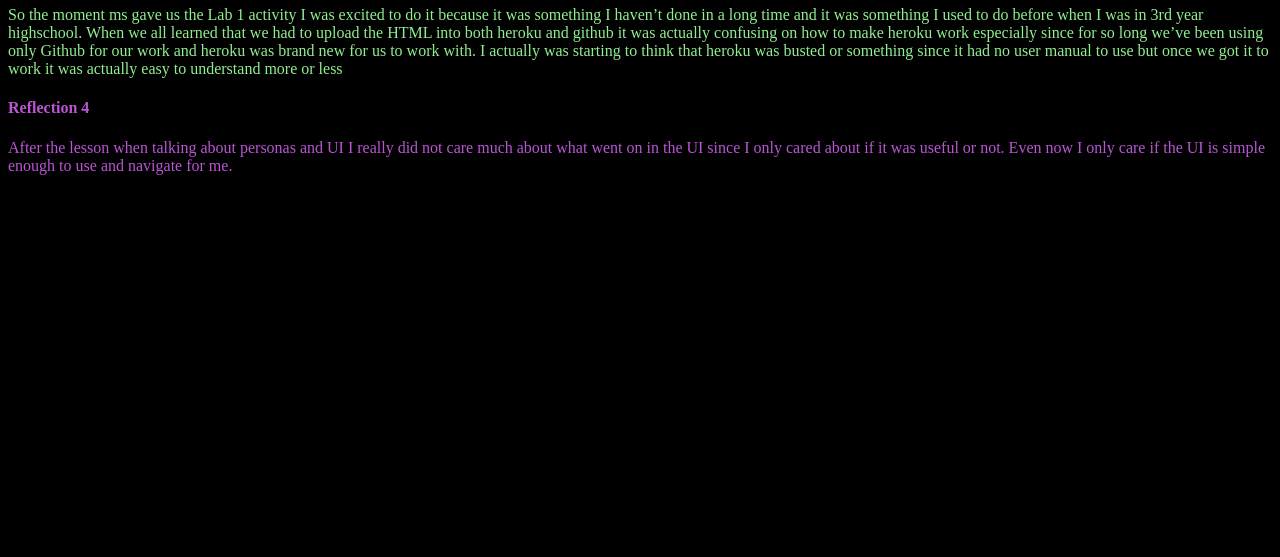
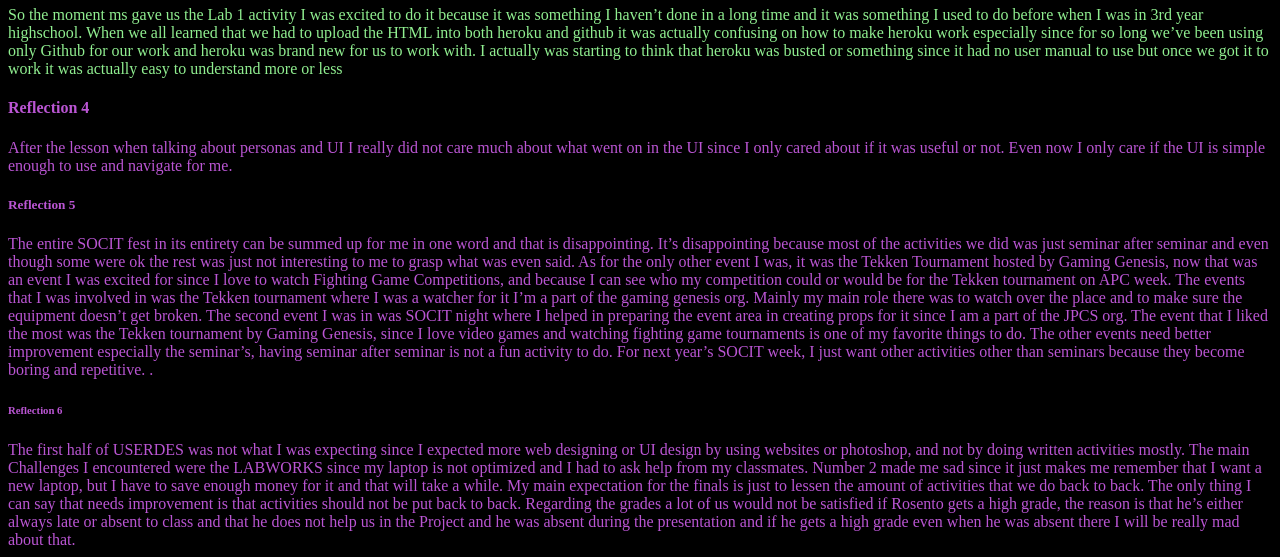
Before and after one commit to Xedris/Userdes1, a PHP site: page /Reflections.php in a window 1280 px wide. Shown: the part 334-891 px from the top of the page. Before the commit the page ends 509 px from the top, so only its background shows below. Run offline with PHP 8.4, Linux system fonts and the light colour scheme.

Commit message:
Update Reflections.php

```diff
--- a/Reflections.php
+++ b/Reflections.php
@@ -35,6 +35,32 @@
 since I only cared about if it was useful or not. Even now I only care if the UI is simple enough to use and navigate for me.</p4>
 
 
+<h5 style="color:MediumOrchid;"> Reflection 5</h5>
+<p5 style="color:MediumOrchid;">The entire SOCIT fest in its entirety can be summed up for me in one word and that is disappointing.
+  It’s disappointing because most of the activities we did was just seminar after seminar and even though some were ok the rest was
+  just not interesting to me to grasp what was even said. As for the only other event I was, it was the Tekken Tournament hosted by
+  Gaming Genesis, now that was an event I was excited for since I love to watch Fighting Game Competitions, and because I can see
+  who my competition could or would be for the Tekken tournament on APC week.
+  The events that I was involved in was the Tekken tournament where I was a watcher for it I’m a part of the gaming genesis org.
+  Mainly my main role there was to watch over the place and to make sure the equipment doesn’t get broken. The second event I was in was
+  SOCIT night where I helped in preparing the event area in creating props for it since I am a part of the JPCS org.
+  The event that I liked the most was the Tekken tournament by Gaming Genesis, since I love video games and watching fighting game
+  tournaments is one of my favorite things to do. The other events need better improvement especially the seminar’s, having seminar
+  after seminar is not a fun activity to do. For next year’s SOCIT week, I just want other activities other than seminars because
+  they become boring and repetitive.
+.</p5>
+
+<h6 style="color:MediumOrchid;"> Reflection 6</h6>
+<p6 style="color:MediumOrchid;">The first half of USERDES was not what I was expecting since I expected more web designing or UI design
+  by using websites or photoshop, and not by doing written activities mostly. The main Challenges I encountered were the LABWORKS since
+  my laptop is not optimized and I had to ask help from my classmates. Number 2 made me sad since it just makes me remember that I want
+  a new laptop, but I have to save enough money for it and that will take a while. My main expectation for the finals is just to lessen
+  the amount of activities that we do back to back. The only thing I can say that needs improvement is that activities should not be
+  put back to back. Regarding the grades a lot of us would not be satisfied if Rosento gets a high grade, the reason is that he’s
+  either always late or absent to class and that he does not help us in the Project and he was absent during the presentation and
+  if he gets a high grade even when he was absent there I will be really mad about that.</p6>
+
+
 
 </body>
 </html>
```
